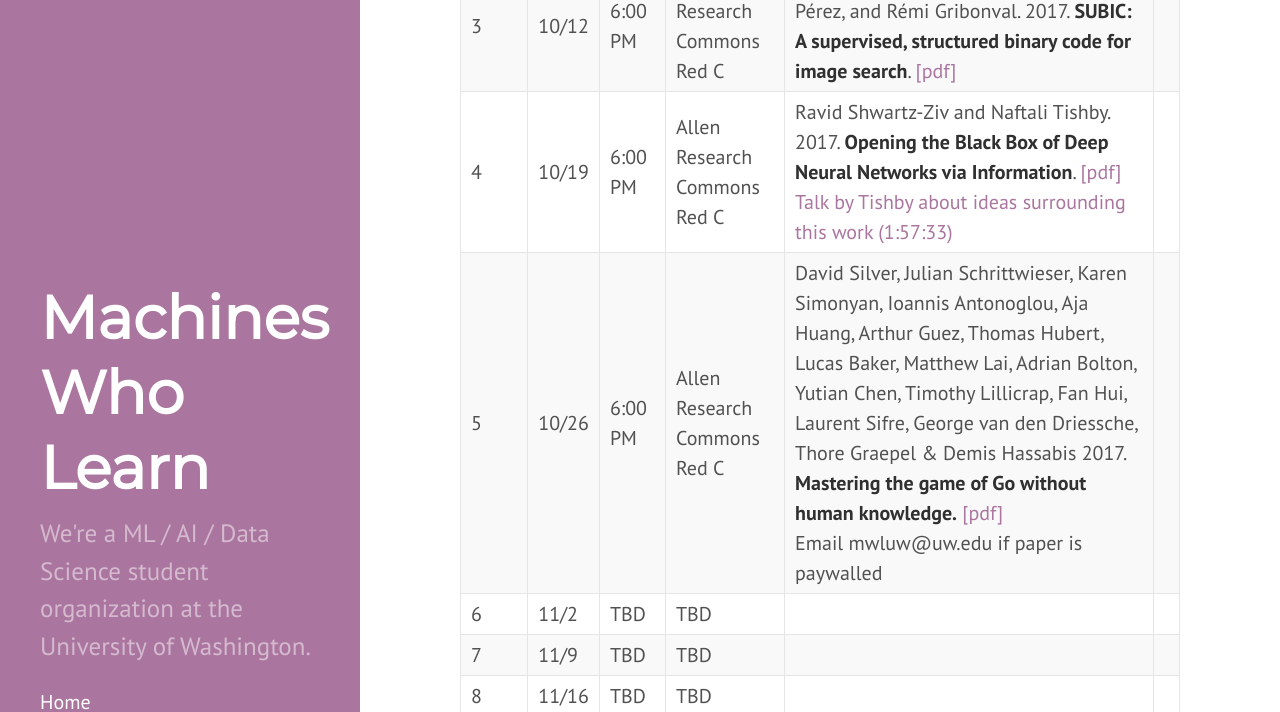
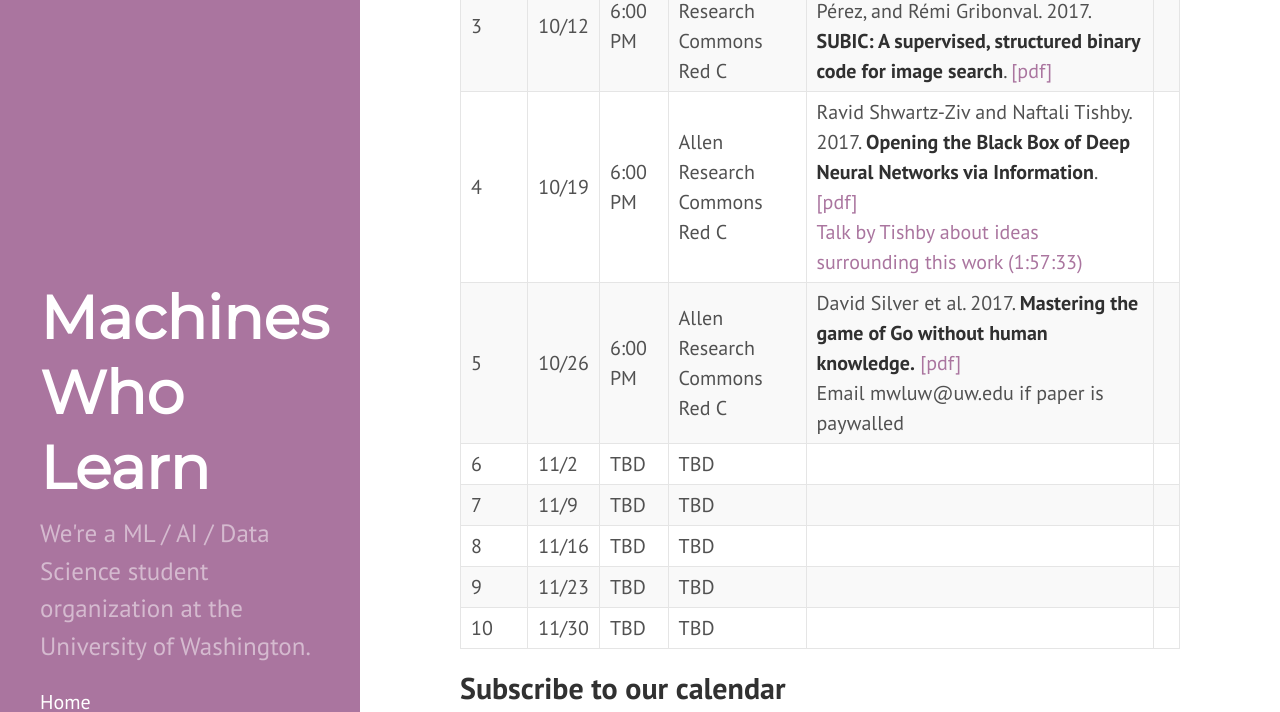
Before and after one commit to MachinesWhoLearn/machineswholearn.github.io, a Jekyll site: the page built from mwl_reading_group.md, in a window 1280 px wide and 900 px high, scrolled down 751 px, cut to the strip 0-712 px from the top of the window. Built offline with Jekyll 4.4.1, drawn with Linux system fonts in a browser that asks for light colours.

```diff
--- a/mwl_reading_group.md
+++ b/mwl_reading_group.md
@@ -17,7 +17,7 @@ or two people assigned to lead a discussion about the readings.
 |    2 | 10/5 | 6:30 PM | Foster Library - Study Room #1 | Joel Lehman and Kenneth O. Stanley. 2015. **Abandoning Objectives: Evolution Through the Search for Novelty Alone**. [[pdf]](https://www.semanticscholar.org/paper/Abandoning-Objectives-Evolution-Through-the-Search-Lehman-Stanley/44a7d9492c30bfa57f69efa6f0fbbe39da666752) <br> This is a long paper, we'll focus on sections 2.4-6.3.|
 |    3 | 10/12 | 6:00 PM | Allen Research Commons Red C | Himalaya Jain, Joaquin Zepeda, Patrick Pérez, and Rémi Gribonval. 2017. **SUBIC: A supervised, structured binary code for image search**. [[pdf]](https://www.semanticscholar.org/paper/SUBIC-A-supervised-structured-binary-code-for-imag-Jain-Zepeda/6598630bec131a1da9a8fb6cd6b17a1f8bbd48a9) |
 |    4 | 10/19 | 6:00 PM | Allen Research Commons Red C | Ravid Shwartz-Ziv and Naftali Tishby. 2017. **Opening the Black Box of Deep Neural Networks via Information**. [[pdf]](https://www.semanticscholar.org/paper/Opening-the-Black-Box-of-Deep-Neural-Networks-via-Shwartz-Ziv-Tishby/0b304b127a9290d37d83e2f32d35e045bbb8d339) <br> [Talk by Tishby about ideas surrounding this work (1:57:33)](https://www.youtube.com/watch?v=RKvS958AqGY&t=530s) |
-|    5 | 10/26 | 6:00 PM | Allen Research Commons Red C | David Silver, Julian Schrittwieser, Karen Simonyan, Ioannis Antonoglou, Aja Huang, Arthur Guez, Thomas Hubert, Lucas Baker, Matthew Lai, Adrian Bolton, Yutian Chen, Timothy Lillicrap, Fan Hui, Laurent Sifre, George van den Driessche, Thore Graepel & Demis Hassabis 2017. **Mastering the game of Go without human knowledge.** [[pdf]](https://www.nature.com/nature/journal/v550/n7676/full/nature24270.html) <br> Email mwluw@uw.edu if paper is paywalled|                     |
+|    5 | 10/26 | 6:00 PM | Allen Research Commons Red C | David Silver et al. 2017. **Mastering the game of Go without human knowledge.** [[pdf]](https://www.nature.com/nature/journal/v550/n7676/full/nature24270.html) <br> Email mwluw@uw.edu if paper is paywalled|                     |
 |    6 | 11/2 | TBD | TBD |                     |
 |    7 | 11/9 | TBD | TBD |                     |
 |    8 | 11/16 | TBD | TBD |                     |
```
